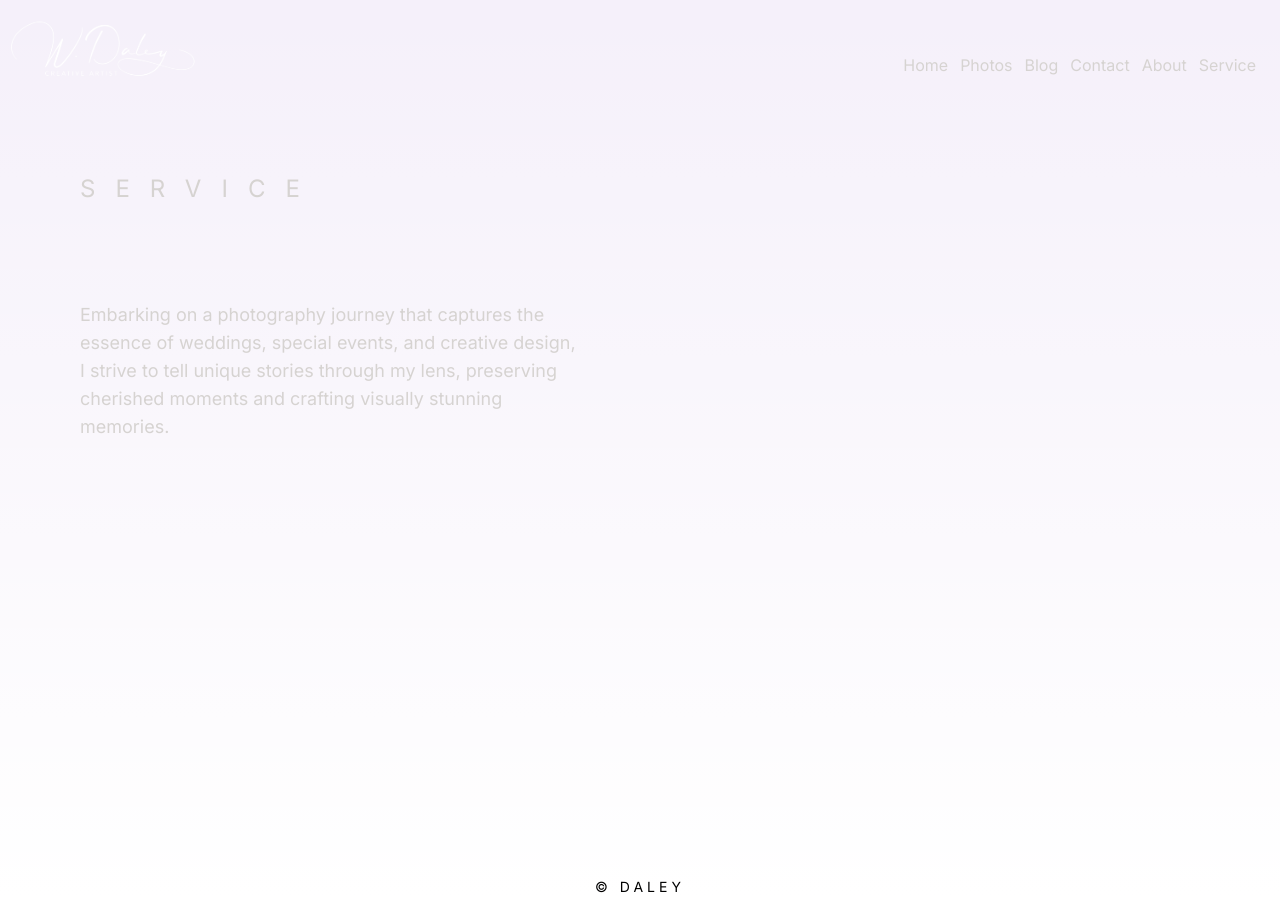
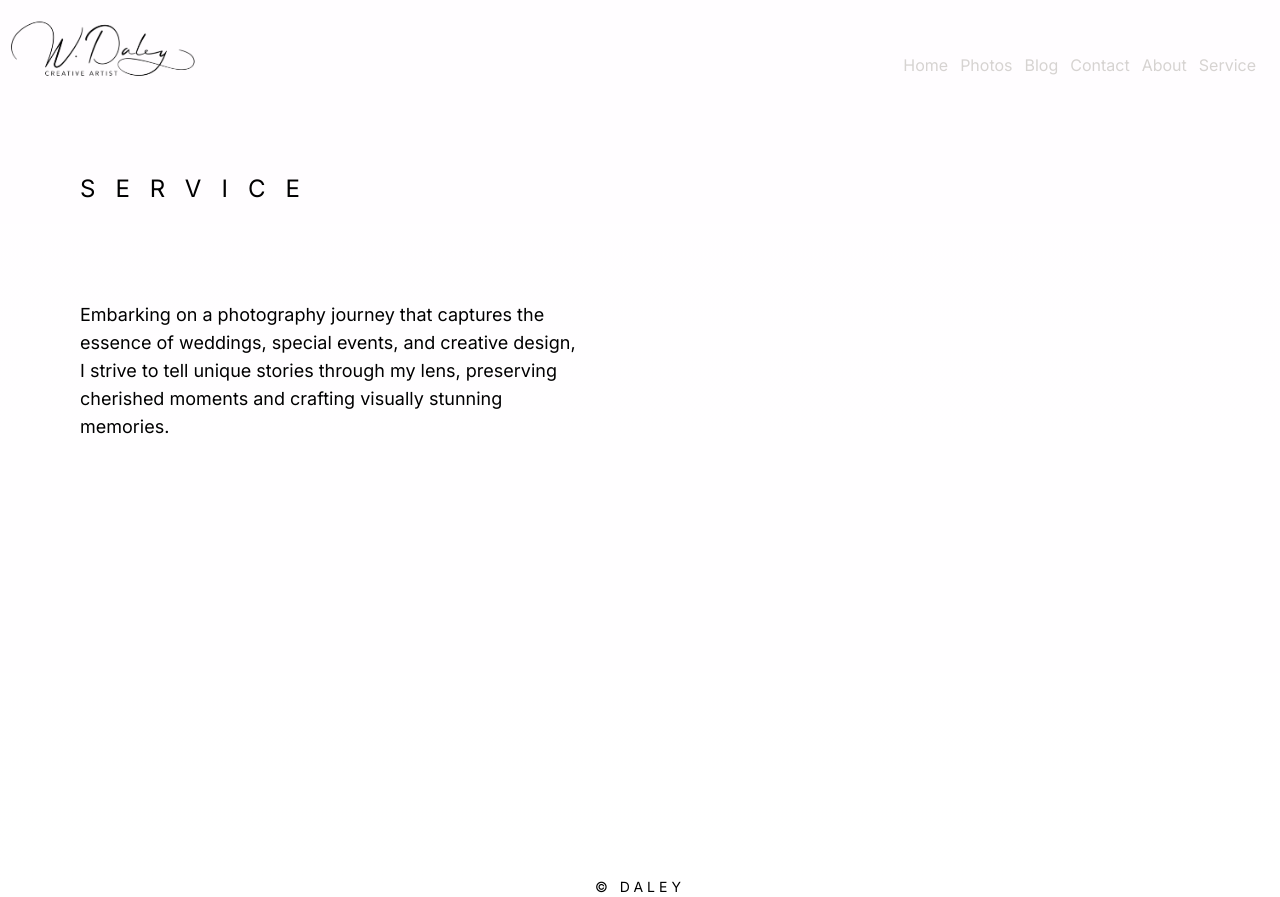
Before and after one commit to trble91/daleyphotos, a Next.js app: page /Service in a window 1280 px wide. Built offline with nearby package versions, Linux system fonts and the light colour scheme.

Commit message:
minor changes to page layout

```diff
--- a/src/Navbar/page.jsx
+++ b/src/Navbar/page.jsx
@@ -25,7 +25,7 @@ export default function Navbar() {
         className="flex items-center"
       >
         <Image
-          src="/assets/whtLogo.png"
+          src="/assets/blkLogo.png"
           width="200"
           height="100"
           alt="text logo"
--- a/src/app/Homepage/page.jsx
+++ b/src/app/Homepage/page.jsx
@@ -8,9 +8,6 @@ import Footer from "@/Footer/page";
 
 
 export default function Homepage() {
-
-  const homeImage =
-    { src: '/love.jpg', href: '/Weddings', text: 'Weddings' }
 
   return (
     <>
@@ -33,7 +30,7 @@ export default function Homepage() {
           }}
           className="flex flex-col items-center"
         >
-          <Image src="/love.jpg" width={700} height={500} alt={homeImage.text} />
+          <Image src="/assets/love.jpg" width={700} height={500} alt="love" />
         </motion.div>
       </main>
       <Footer />
--- a/src/app/Service/page.jsx
+++ b/src/app/Service/page.jsx
@@ -8,13 +8,13 @@ export default function Service() {
     <>
     <Navbar />
       <div className="flex relative ml-10 text-center md:text-left xl:flex-row xl:px-10 min-h-screen xl:space-y-0 snap-center">
-        <h3 className="absolute top-24 items-center uppercase tracking-[20px] text-stone-300 text-2xl sm:text-stone-300">
+        <h3 className="absolute top-24 items-center uppercase tracking-[20px] text-2xl">
           Service
         </h3>
-        <p className="absolute top-44 uppercase tracking-[5px] text-stone-300 text-xl sm:text-stone-300">
+        <p className="absolute top-44 uppercase tracking-[5px]  text-xl sm:">
 
         </p>
-        <div className="flex absolute flex-row text-start text-stone-300 text-lg top-56 xl:flex-row max-w-[500px] items-center snap-center">
+        <div className="flex absolute flex-row text-start  text-lg top-56 xl:flex-row max-w-[500px] items-center snap-center">
           <p className="flex relative text-left text-m">
             Embarking on a photography journey that captures the essence of weddings, special events, and creative design, I strive to tell unique stories through my lens, preserving cherished moments and crafting visually stunning memories.
           </p>
--- a/src/app/globals.css
+++ b/src/app/globals.css
@@ -6,26 +6,26 @@
 
 :root {
   --foreground-rgb: 0, 0, 0;
-  --background-start-rgb:  245, 240, 250;
+  --background-start-rgb: 255, 253, 255;
   --background-end-rgb:  255, 255, 255;
 }
 
 @media (prefers-color-scheme: dark) {
   :root {
-    --foreground-rgb: 255, 255, 255;
-    --background-start-rgb: 20, 30, 40;
-    --background-end-rgb: 30, 40, 30;
+    --foreground-rgb: 0, 0, 0;
+    --background-start-rgb: 255, 253, 255;
+    --background-end-rgb:  255, 255, 255;
   }
 }
 
 
 
 text {
-  background-color: bisque;
+ color: black;
 }
 @media (prefers-color-scheme: dark) {
   text {
-background-color:antiquewhite;
+color:antiquewhite;
   }
 }
 body {
```
